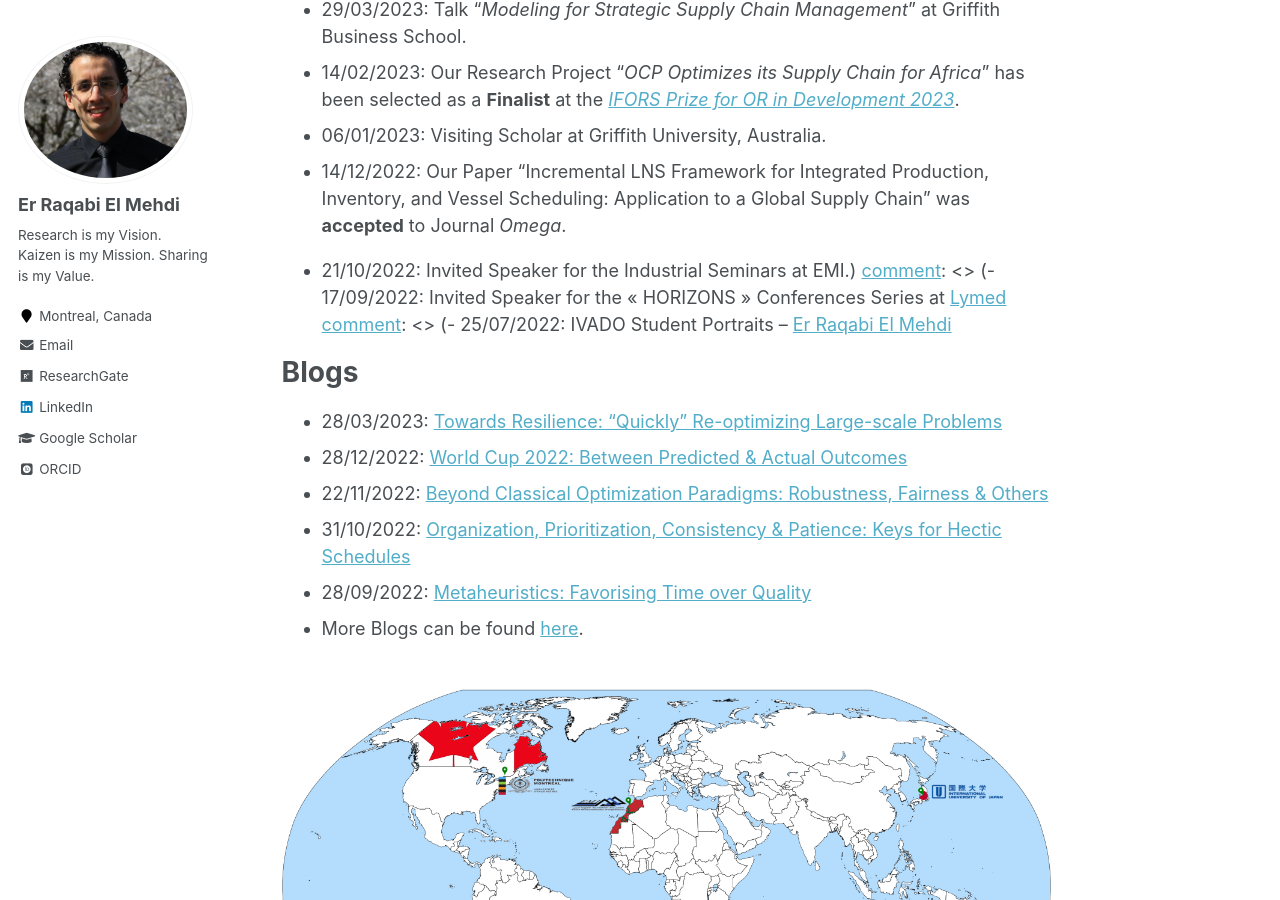
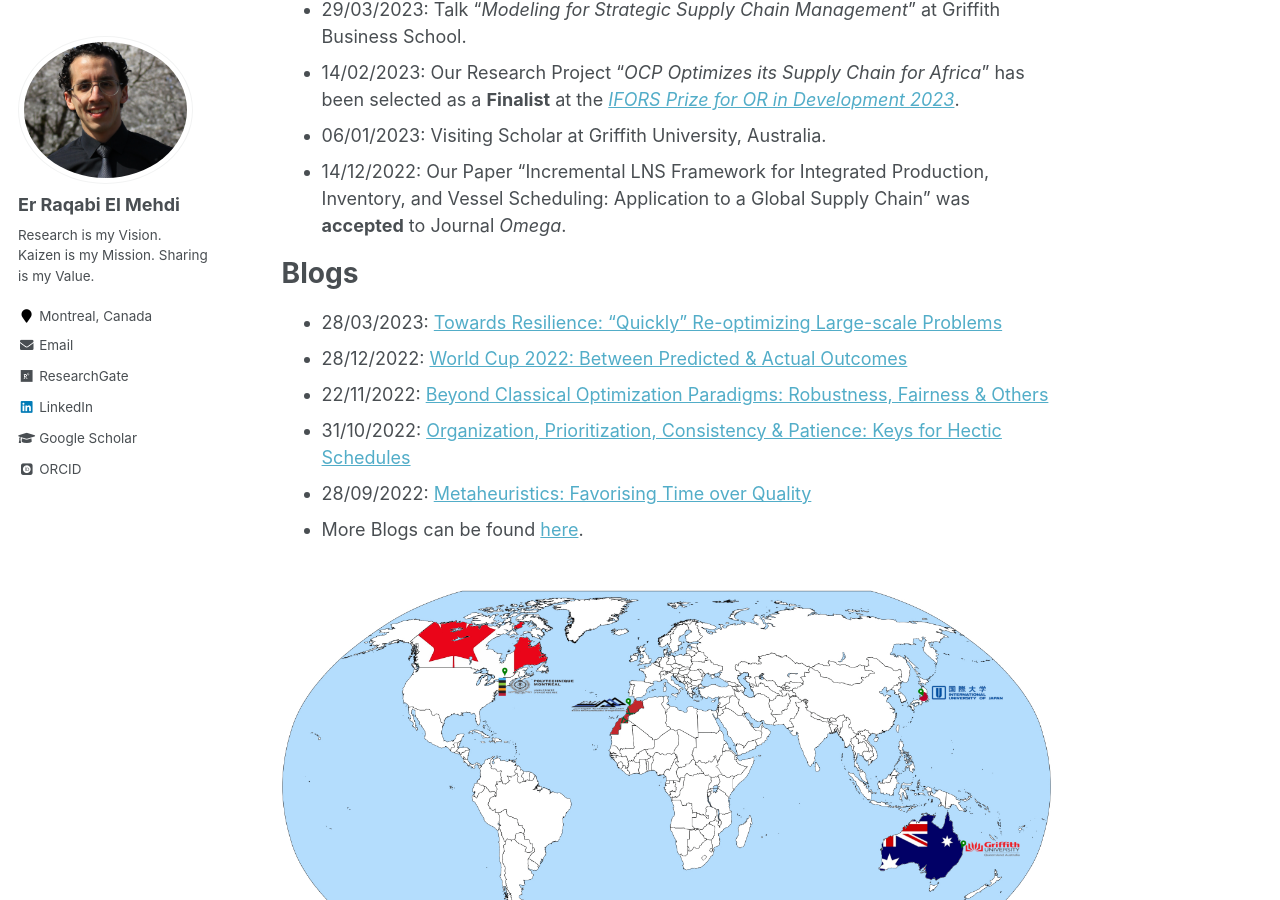
Before and after one commit to RqbMedi/rqbmedi.github.io, a Jekyll site: the page built from _pages/about.md, in a window 1280 px wide and 900 px high, scrolled down 998 px. Built offline with Jekyll 4.4.1, drawn with Linux system fonts in a browser that asks for light colours; some web fonts are replaced; part of the change alters nothing that is shown.

Commit message:
Update about.md

```diff
--- a/_pages/about.md
+++ b/_pages/about.md
@@ -32,8 +32,8 @@ News
 - 06/01/2023: Visiting Scholar at Griffith University, Australia.
 - 14/12/2022: Our Paper "Incremental LNS Framework for Integrated Production, Inventory, and Vessel Scheduling: Application to a Global Supply Chain" was **accepted** to Journal *Omega*.
 
-[comment]: <> (- 10/12/2022: **Historic - Morocco reached the FIFA World Cup 2022 Semi-Finals**.
-- 21/10/2022: Invited Speaker for the Industrial Seminars at EMI.)
+[comment]: <> (- 10/12/2022: **Historic - Morocco reached the FIFA World Cup 2022 Semi-Finals**.)
+[comment]: <> (- 21/10/2022: Invited Speaker for the Industrial Seminars at EMI.)
 [comment]: <> (- 17/09/2022: Invited Speaker for the « HORIZONS » Conferences Series at [Lymed](https://www.lymed.ma/)
 [comment]: <> (- 25/07/2022: IVADO Student Portraits – [Er Raqabi El Mehdi](https://ivado.ca/en/2022/07/25/ivado-student-portraits-er-raqabi-el-mehdi/)
 
```
